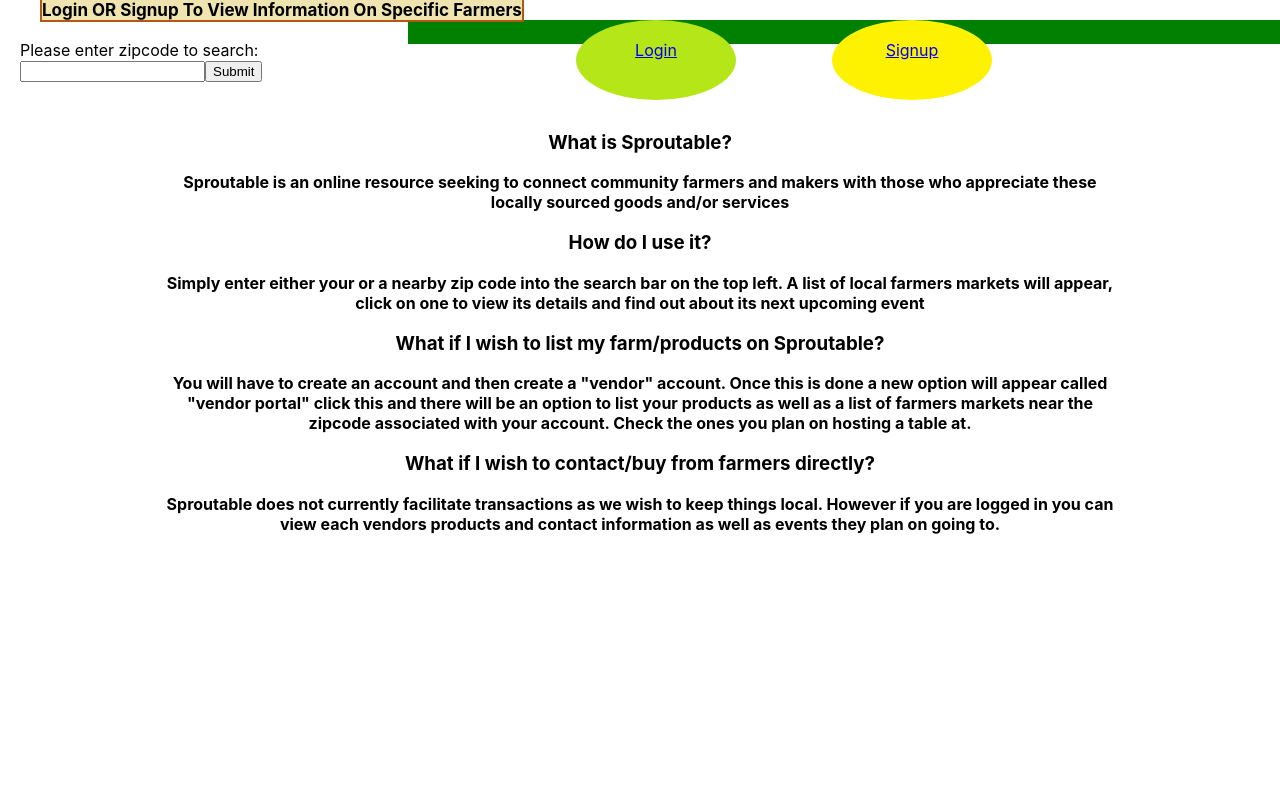
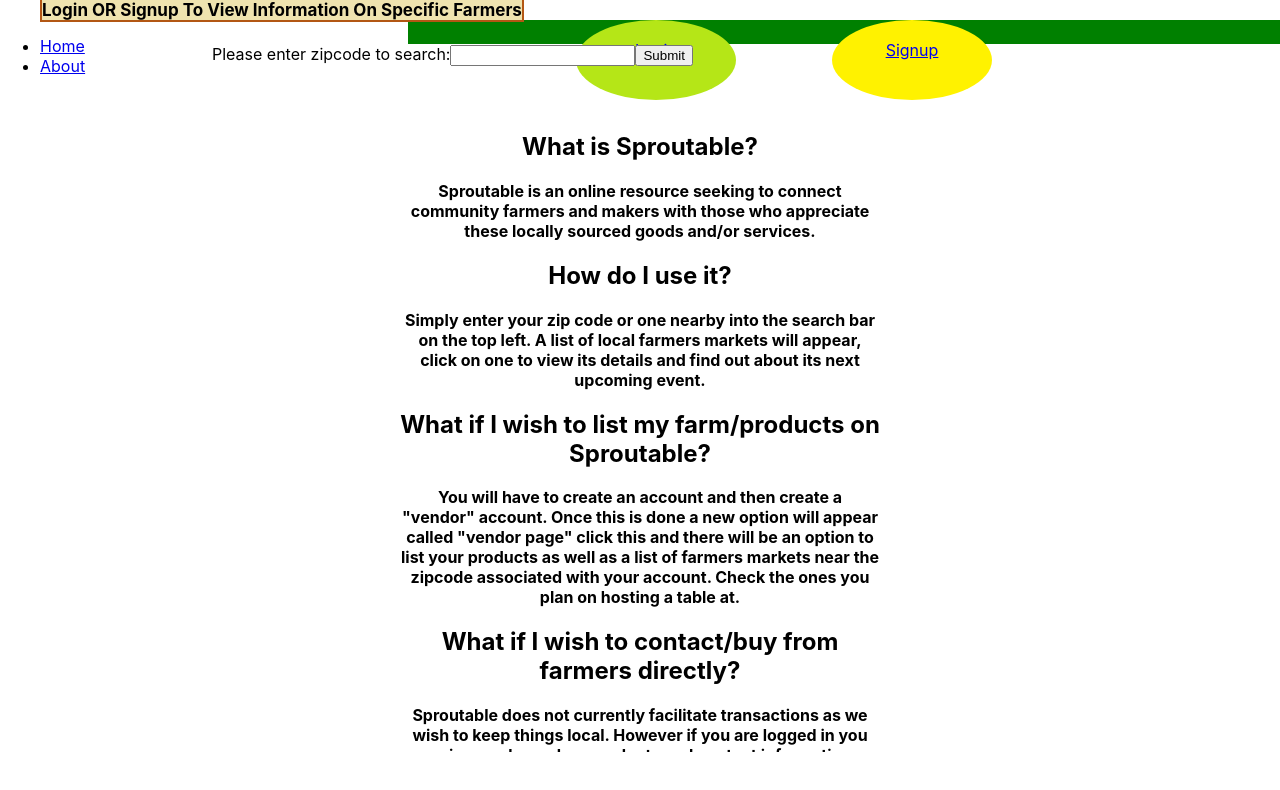
Before and after one commit to FluxOfPingIntegers/sproutable-frontend, a React (Create React App) app: page /about in a window 1280 px wide. Shown: the top 790 px of the page. Built offline with nearby package versions, Linux system fonts and the light colour scheme.

Commit message:
creating side navigation bar

```diff
--- a/src/App.css
+++ b/src/App.css
@@ -16,6 +16,9 @@
 
 #searchbar {
   margin: 20px;
+  position: absolute;
+  left: 15%;
+  top: 3%;
 }
 
 #greenOption {
@@ -171,6 +174,11 @@
   float: right;
 }
 
+#About {
+  max-width: 50%;
+  display: inline-block;
+}
+
 
 /*
 .App {
--- a/src/components/About.js
+++ b/src/components/About.js
@@ -1,13 +1,13 @@
 export default function About() {
   return (
     <div id="About">
-    <h3>What is Sproutable?</h3>
-    <p>Sproutable is an online resource seeking to connect community farmers and makers with those who appreciate these locally sourced goods and/or services</p>
-    <h3>How do I use it?</h3>
-    <p>Simply enter either your or a nearby zip code into the search bar on the top left.  A list of local farmers markets will appear, click on one to view its details and find out about its next upcoming event</p>
-    <h3>What if I wish to list my farm/products on Sproutable?</h3>
-    <p>You will have to create an account and then create a "vendor" account.  Once this is done a new option will appear called "vendor portal" click this and there will be an option to list your products as well as a list of farmers markets near the zipcode associated with your account.  Check the ones you plan on hosting a table at.</p>
-    <h3>What if I wish to contact/buy from farmers directly?</h3>
+    <h2>What is Sproutable?</h2>
+    <p>Sproutable is an online resource seeking to connect community farmers and makers with those who appreciate these locally sourced goods and/or services.</p>
+    <h2>How do I use it?</h2>
+    <p>Simply enter your zip code or one nearby into the search bar on the top left.  A list of local farmers markets will appear, click on one to view its details and find out about its next upcoming event.</p>
+    <h2>What if I wish to list my farm/products on Sproutable?</h2>
+    <p>You will have to create an account and then create a "vendor" account.  Once this is done a new option will appear called "vendor page" click this and there will be an option to list your products as well as a list of farmers markets near the zipcode associated with your account.  Check the ones you plan on hosting a table at.</p>
+    <h2>What if I wish to contact/buy from farmers directly?</h2>
     <p>Sproutable does not currently facilitate transactions as we wish to keep things local.  However if you are logged in you can view each vendors products and contact information as well as events they plan on going to.</p>
     </div>
   )
--- a/src/components/Nav.js
+++ b/src/components/Nav.js
@@ -4,6 +4,7 @@
 import {clearUser} from '../redux/actionCreators'
 import ZipSearch from './ZipSearch'
 import { useState } from 'react'
+import SideNav from './SideNav'
 
 function Nav({user, vendor, clearUser}){
   const [selectedButton, setSelectedButton] = useState("")
@@ -42,6 +43,7 @@
       <NavLink to="/users/signup" onMouseEnter={handleMouseEnter}
         onMouseLeave={handleMouseLeave} id="signupButton" className={buttonSize("signupButton")}>Signup</NavLink>
     </div>
+      <SideNav />
     </>
   )
 
@@ -96,6 +98,7 @@
         onMouseLeave={handleMouseLeave}
       >Logout</NavLink>
       </div>
+      <SideNav user={user} />
     </>
   )
 
--- /dev/null
+++ b/src/components/SideNav.js
@@ -0,0 +1,47 @@
+import { NavLink } from 'react-router-dom';
+import { useState } from 'react'
+
+const SideNav = (user = false) => {
+  const [selectedButton, setSelectedButton] = useState("")
+
+  const handleMouseEnter = (e) => {
+    setSelectedButton(e.target.id)
+    e.preventDefault()
+  }
+
+  const handleMouseLeave = (e) => {
+    setSelectedButton("")
+    e.preventDefault()
+  }
+
+  const buttonSize = (elementId) => {
+    if (elementId === selectedButton) {
+      return "large"
+    } else {
+      return "small"
+    }
+  }
+
+  const defaultOptions = () => {
+    return (
+      <>
+        <li><NavLink to="/" onMouseEnter={handleMouseEnter} onMouseLeave={handleMouseLeave}
+          id="homeButton" className={buttonSize("homeButton")}>Home</NavLink></li>
+        <li><NavLink to="/about" onMouseEnter={handleMouseEnter} onMouseLeave={handleMouseLeave}
+          id="aboutButton" className={buttonSize("aboutButton")}>About</NavLink></li>
+      </>
+    )
+  }
+
+  const displayOptions = (!!user ? defaultOptions() : defaultOptions() ) /* fix when cart component is built */
+
+  return (
+  <div id="purpleBox">
+    <ul id="SideNav">
+      {displayOptions}
+    </ul>
+  </div>
+  )
+}
+
+export default SideNav
```
